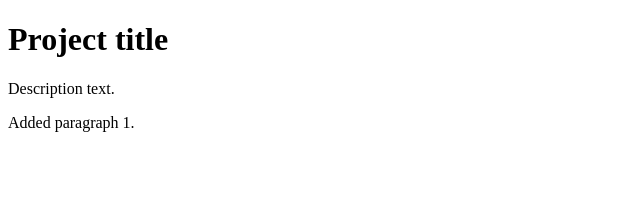
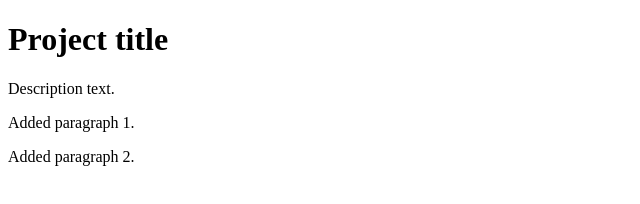
Before and after one commit to tsotne-chaduneli/project-1, a plain HTML site: page index.html in a window 1280 px wide. Shown: the whole page, without its empty margins (0-640 px from the left). Drawn offline with Linux system fonts and the light colour scheme.

Commit message:
Added paragraph 2

```diff
--- a/index.html
+++ b/index.html
@@ -9,5 +9,6 @@
     <h1>Project title</h1>
     <p>Description text.</p>
     <p>Added paragraph 1.</p>
+    <p>Added paragraph 2.</p>
 </body>
 </html>
```
